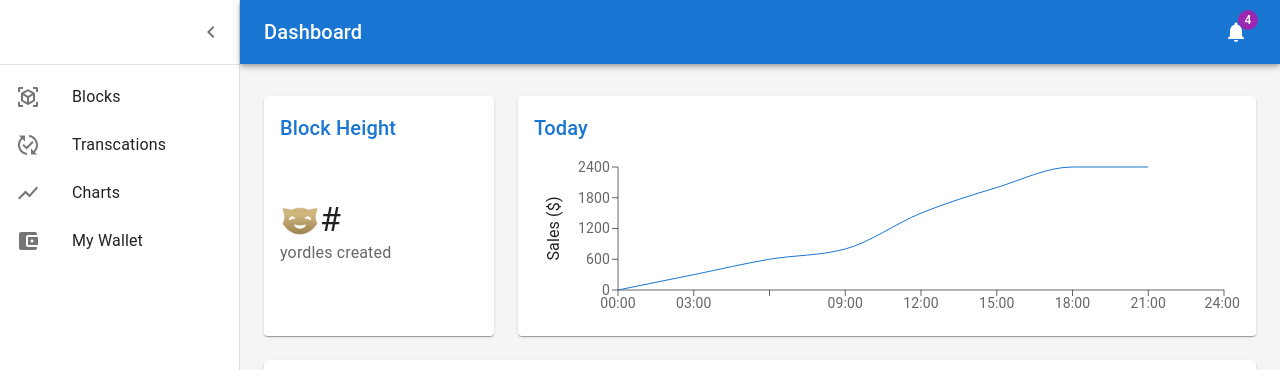
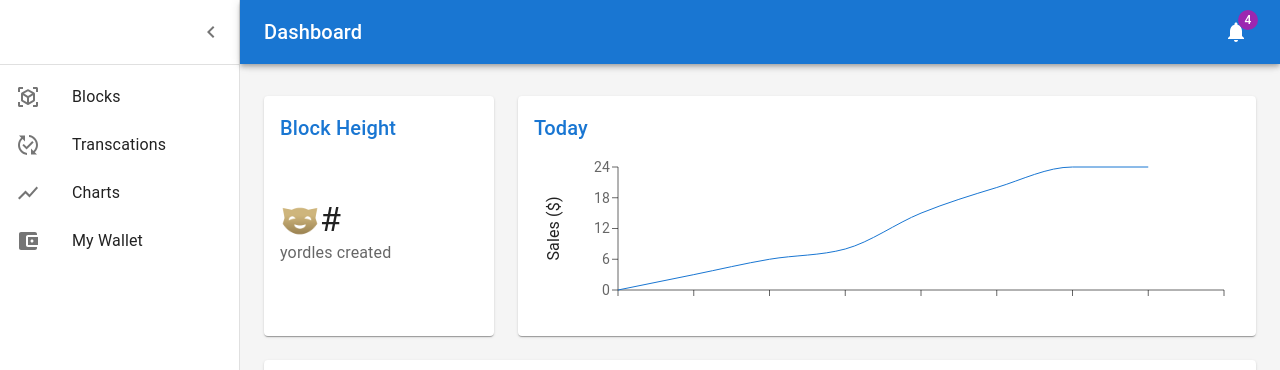
Before and after one commit to project4-altcoin/ydcexplorer, a React (Create React App) app in the folder client/: page / in a window 1280 px wide. Shown: the top 370 px of the page. Built offline with nearby package versions, Linux system fonts and the light colour scheme; no server answers.

Commit message:
x-axis complete, allData array ready. before switc

```diff
--- a/client/src/dashboard/Chart.js
+++ b/client/src/dashboard/Chart.js
@@ -10,6 +10,18 @@ function createData(time, amount) {
   return { time, amount };
 }
 
+// const data = [
+//   createData('00:00', 0),
+//   createData('03:00', 300),
+//   createData('06:00', 600),
+//   createData('09:00', 800),
+//   createData('12:00', 1500),
+//   createData('15:00', 2000),
+//   createData('18:00', 2400),
+//   createData('21:00', 2400),
+//   createData('24:00', undefined),
+// ];
+
 export default function Chart() {
 
   const [blockData, setblockData] = useState("");
@@ -21,6 +33,7 @@ export default function Chart() {
   const [txNum, settxNum] = useState("");
 
   // blockdata array
+  const [allData, setallData] = useState([]); // unixtimestamp array
   const [TmArr, setTmArr] = useState([]); // unixtimestamp array
   const [realTmArr, setrealTmArr] = useState([]); // realtime array
   const [txLeng, settxLeng] = useState([]); // transaction num array
@@ -32,7 +45,7 @@ export default function Chart() {
 
   var txHistory = async() => {
     let i = 1;
-    while(i < 11){
+    while(i < 110){
       const response = await axios.get(`http://localhost:3001/txhistory${i}`)
       // blockData
       setblockData(response.data.result)
@@ -67,6 +80,7 @@ export default function Chart() {
       i++
 
       // blockdata in array
+      setallData(allData => [...allData, response.data.result])
       setTmArr(TmArr => [...TmArr, response.data.result.time])
       setrealTmArr(realTmArr => [...realTmArr, Unix_timestamp(response.data.result.time)])
       settxLeng(txLeng => [...txLeng, response.data.result.tx.length])
@@ -95,22 +109,25 @@ export default function Chart() {
   // console.log("txArray is  what?", txArray)
   // console.log("txNum is what?", txNum)
 
+  console.log("allData is every data of each block : ", allData)
   console.log("TmArr is array of unixtimestamp : ", TmArr)
   console.log("realTmArr is array of realTime : ", realTmArr)
   console.log("txLeng is array of transaction number : ", txLeng)
   // console.log("blockObj is object of time & txnum : ", blockObj)
 
 
+
+
   const data = [
-    createData('00:00', 0),
-    createData('03:00', 300),
-    createData(realTmArr[0], 600),
-    createData('09:00', 800),
-    createData('12:00', 1500),
-    createData('15:00', 2000),
-    createData('18:00', 2400),
-    createData('21:00', 2400),
-    createData('24:00', undefined),
+    createData(realTmArr[0], 0),
+    createData(realTmArr[8], 3),
+    createData(realTmArr[18], 6),
+    createData(realTmArr[28], 8),
+    createData(realTmArr[46], 15),
+    createData(realTmArr[62], 20),
+    createData(realTmArr[78], 24),
+    createData(realTmArr[90], 24),
+    createData(realTmArr[100], undefined),
   ];
 
 
```
